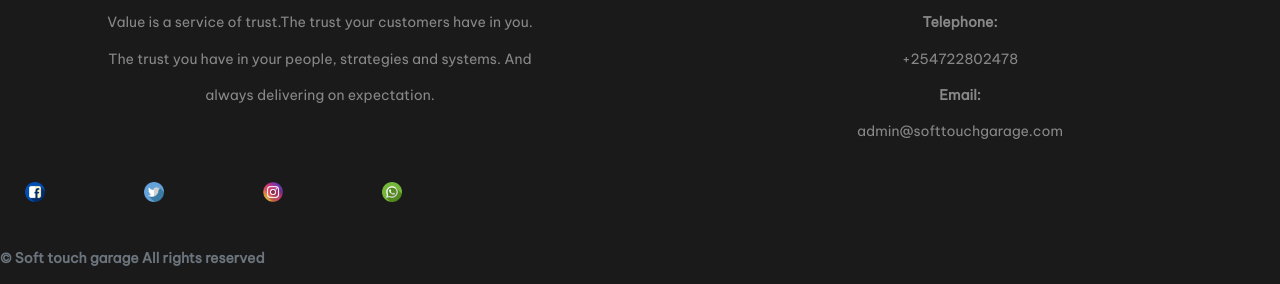
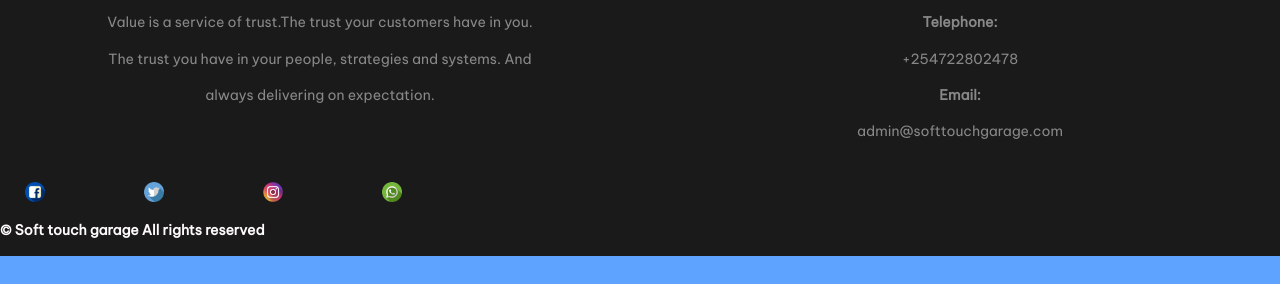
Before and after one commit to Calicanx/garage-site, a plain HTML site: page gallery.html in a window 1280 px wide. Shown: the part 1502-1786 px from the top of the page. After the commit the page ends 1758 px from the top, so only its background shows below. Drawn offline with Linux system fonts and the light colour scheme; a web font is replaced by a local one.

Commit message:
Update style1.css

```diff
--- a/style1.css
+++ b/style1.css
@@ -233,6 +233,11 @@ a[data-media="node"] img{
 	color:#888888;
 	margin-top:70px;
 }
+.copyright{
+	color:rgb(255, 251, 251);
+	position:absolute;
+	bottom:0;
+}
 footer{
 	background-color: #1a1a1a;
 }
```
